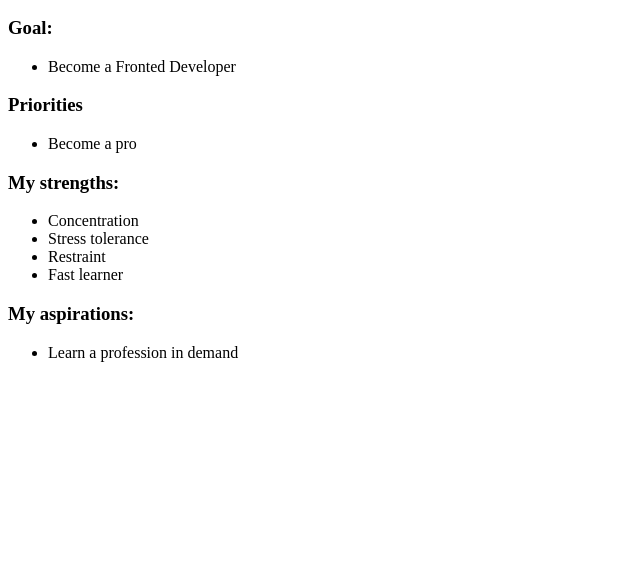
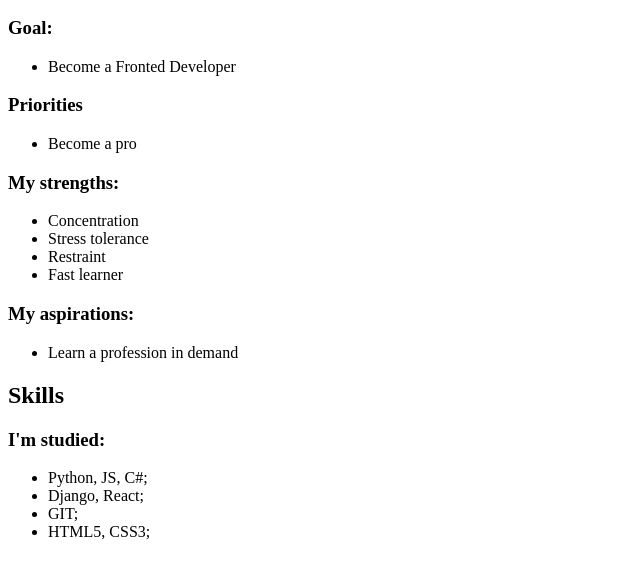
Before and after one commit to Maggos-sketch/rsschool-cv, a plain HTML site: page index.html in a window 1280 px wide. Shown: the part 110-688 px from the top of the page, without its empty margins (0-640 px from the left). Drawn offline with Linux system fonts and the light colour scheme.

Commit message:
feat: add skills section

```diff
--- a/index.html
+++ b/index.html
@@ -38,6 +38,18 @@
                 <li class="list_style">Learn a profession in demand</li>
             </ul>
         </section>
+        <section class="skills">
+            <h2 class="title_style">
+                Skills
+            </h2>
+            <h3 class="h3_style">I'm studied:</h3>
+            <ul class="ul_style">
+                <li class="list_style">Python, JS, C#;</li>
+                <li class="list_style">Django, React;</li>
+                <li class="list_style">GIT;</li>
+                <li class="list_style">HTML5, CSS3;</li>
+            </ul>
+        </section>
     </main>
 </body>
 
```
